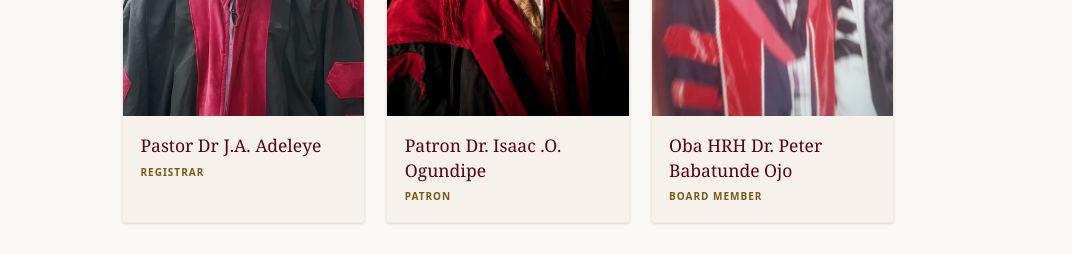
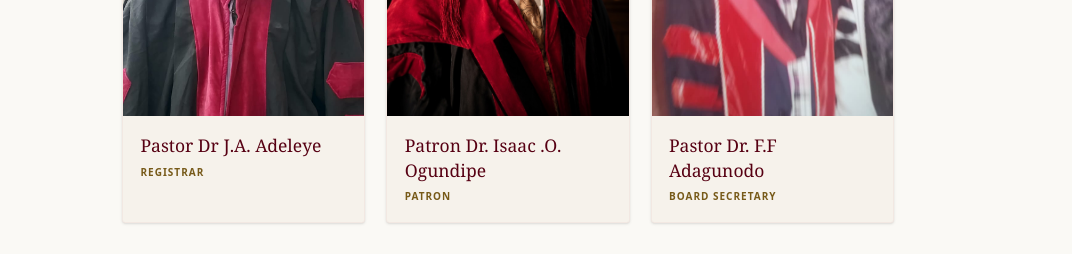
Before and after one commit to Mr-Courteous/bible-school-app, a Next.js app: page / in a window 1280 px wide. Shown: the part 1680-1934 px from the top of the page, without its empty margins (0-1072 px from the left). Built offline with nearby package versions, Linux system fonts and the light colour scheme.

Commit message:
editing some oictures

```diff
--- a/app/about/page.tsx
+++ b/app/about/page.tsx
@@ -180,11 +180,8 @@ export default function AboutPage() {
               { name: "Pastor Dr S A Ajifolokun", role: "Chairman Governing Council", img: "/Boards/WhatsApp Image 2026-04-28 at 10.00.05 PM.jpeg" },
               { name: "Evang Dr. Mrs Victoria Oluremi Ajifolokun", role: "Co-founder", img: "/Boards/WhatsApp Image 2026-04-28 at 10.03.24 PM.jpeg" },
               { name: "Pastor Festus Adagunodo", role: "Senior Pastor Redemption for the Nations, Ilesa, Nigeria", img: "/Boards/WhatsApp Image 2026-04-28 at 10.06.36 PM.jpeg" },
-              { name: "Pastor Dr. F.F Adagunodo", role: "Board Secretary", img: "/Boards/WhatsApp Image 2026-04-28 at 10.12.06 PM.jpeg" },
-              { name: "Oba HRH Dr. Peter Babatunde Ojo", role: "The Akimo of Ikimo Ijesa (Board Member)", img: "/Boards/WhatsApp Image 2026-04-28 at 10.14.28 PM.jpeg" },
+              { name: "Pastor Dr. F.F Adagunodo", role: "Board Secretary", img: "/Boards/WhatsApp Image 2026-04-28 at 10.14.28 PM.jpeg" },
               { name: "Engr Emmanuel E. Ajifolokun", role: "Board Member", img: "/Boards/WhatsApp Image 2026-04-29 at 9.43.06 AM.jpeg" },
-              { name: "", role: "Board Member", img: "/Boards/WhatsApp Image 2026-05-04 at 2.55.35 PM.jpeg" },
-
               { name: "Pastor Dr J.A. Adeleye", role: "Board Member", img: "/Boards/WhatsApp Image 2026-05-07 at 8.38.20 PM.jpeg" },
 
             ].map((member, i) => (
@@ -234,6 +231,7 @@ export default function AboutPage() {
                 { name: "Evang Dr Mrs F.T DADA", role: "Doctorate Holder", img: "/doctorate/WhatsApp Image 2026-07-16 at 4.03.04 PM.jpeg" },
                 { name: "Pastor Dr Mrs opesan", role: "Doctorate Holder", img: "/doctorate/WhatsApp Image 2026-07-16 at 4.06.19 PM.jpeg" },
                 { name: "Pastor Dr Mrs Esther Okunuga", role: "Doctorate Holder", img: "/doctorate/WhatsApp Image 2026-07-16 at 4.07.57 PM.jpeg" },
+                { name: "Oba HRH Dr. Peter Babatunde Ojo", role: "The Akimo of Ikimo Ijesa (Board Member)", img: "/Boards/WhatsApp Image 2026-04-28 at 10.12.06 PM.jpeg" },
               ] as { name: string; role: string; img: string }[]
             ).map((person, i) => (
               <StaggerItem key={i}>
--- a/app/page.tsx
+++ b/app/page.tsx
@@ -114,7 +114,7 @@ export default function TheologySchool() {
             { name: 'Pastor Dr. Henry Olubunmi Adesemoye', role: 'Dean', img: '/Boards/WhatsApp Image 2026-04-28 at 8.40.43 PM.jpeg' },
             { name: 'Pastor Dr J.A. Adeleye', role: 'Registrar', img: '/Boards/WhatsApp Image 2026-05-07 at 8.38.20 PM.jpeg' },
             { name: 'Patron Dr. Isaac .O. Ogundipe', role: 'Patron', img: '/Boards/WhatsApp Image 2026-04-28 at 8.46.50 PM.jpeg' },
-            { name: 'Oba HRH Dr. Peter Babatunde Ojo', role: 'Board Member', img: '/Boards/WhatsApp Image 2026-04-28 at 10.14.28 PM.jpeg' },
+            { name: 'Pastor Dr. F.F Adagunodo', role: 'Board Secretary', img: '/Boards/WhatsApp Image 2026-04-28 at 10.14.28 PM.jpeg' },
           ].map((pillar, index) => (
             <div key={index} className="bg-[#f6f2eb] rounded-sm overflow-hidden border border-[#e0bfbf]/20 shadow-sm">
               <div className="aspect-[4/5] relative">
```
